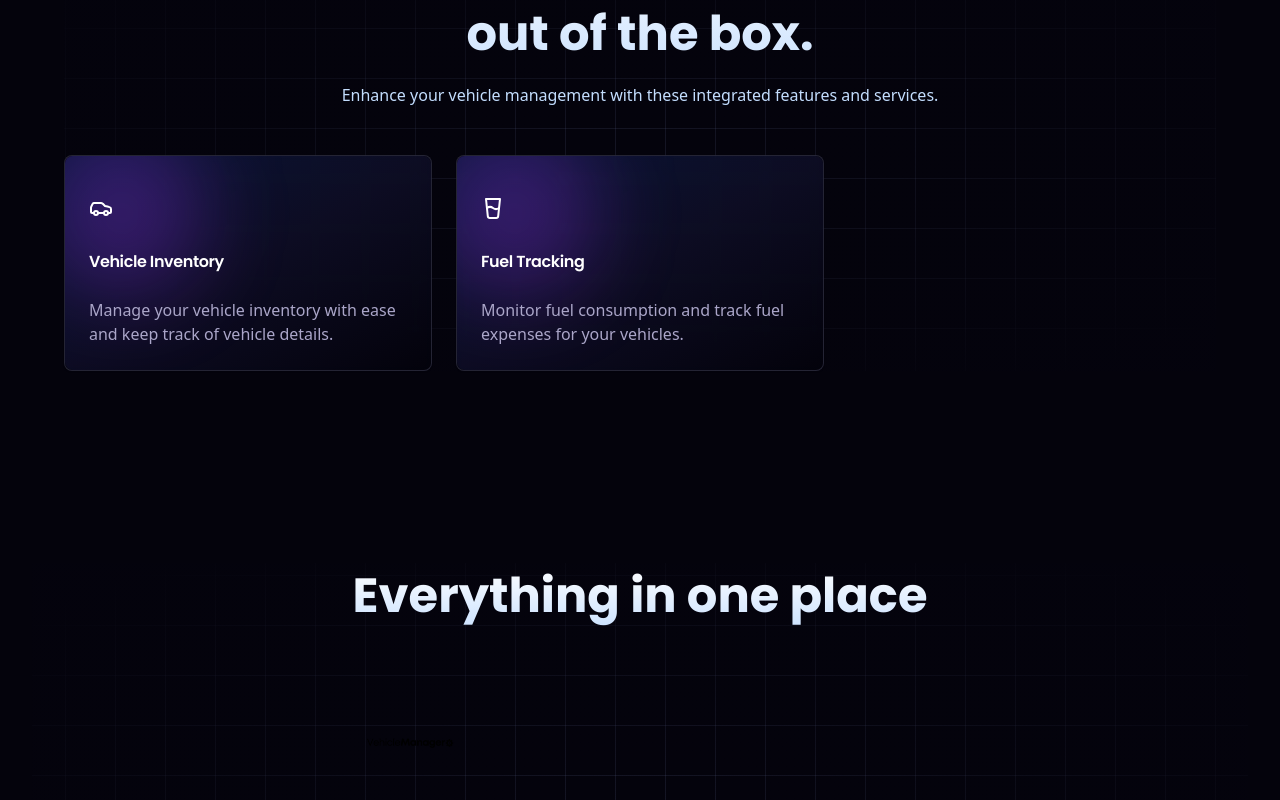
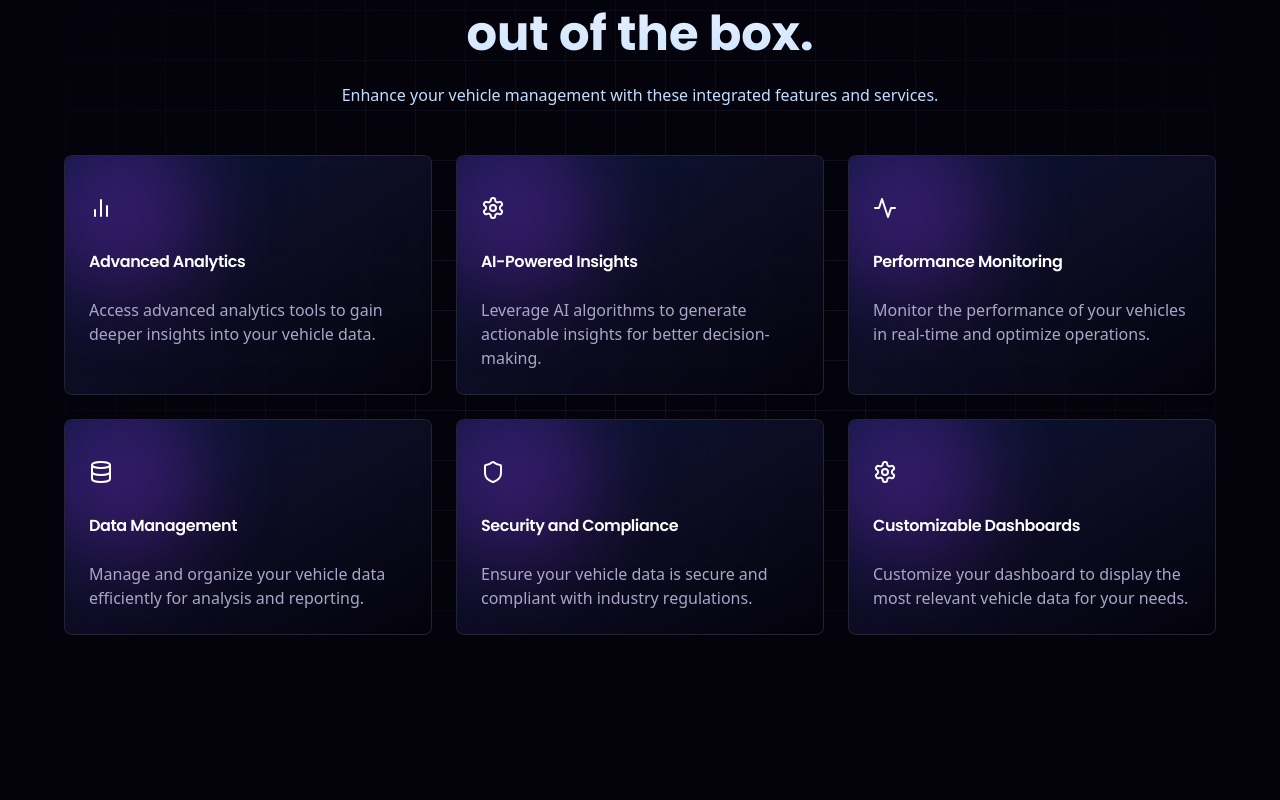
Before and after one commit to Logic-Auto/vehiclemanager, a Next.js app: page /en in a window 1280 px wide. Shown: the part 1560-2360 px from the top of the page. Built offline with nearby package versions, Linux system fonts and the light colour scheme; no server answers.

Commit message:
Update Integrations.tsx

```diff
--- a/src/components/marketing/integrations/Integrations.tsx
+++ b/src/components/marketing/integrations/Integrations.tsx
@@ -2,7 +2,7 @@ import GradientText from "@/components/core/gradient-text/GradientText";
 import { Section } from "@/components/core/section/Section";
 import { SectionHeader } from "@/components/core/section/SectionHeader";
 import { Card, CardContent, CardFooter, CardHeader, CardTitle } from "@/components/ui/card";
-import { Car, GlassWater } from "lucide-react";
+import { ActivityIcon, BarChart2Icon, Car, DatabaseIcon, GlassWater, SettingsIcon, ShieldIcon } from "lucide-react";
 
 export default function Integrations() {
   return (
@@ -26,14 +26,14 @@ export default function Integrations() {
   <div className="absolute w-[170px] h-[170px] bg-purple-600/30 rounded-full -top-7 -left-7 z-[0] blur-2xl" />
   <div className="rounded-lg bg-gradient-to-br from-blue-600/20 via-indigo-500/10 to-transparent">
     <CardHeader className="relative">
-                <Car className="h-14 mb-2 text-white" />
+      <BarChart2Icon className="h-14 mb-2 text-white" />
       <CardTitle className="text-white text-md">
-                  Vehicle Inventory
+        Advanced Analytics
       </CardTitle>
     </CardHeader>
     <CardContent className="relative">
       <p>
-                  Manage your vehicle inventory with ease and keep track of vehicle details.
+        Access advanced analytics tools to gain deeper insights into your vehicle data.
       </p>
     </CardContent>
   </div>
@@ -43,19 +43,87 @@ export default function Integrations() {
   <div className="absolute w-[170px] h-[170px] bg-purple-600/30 rounded-full -top-7 -left-7 z-[0] blur-2xl" />
   <div className="rounded-lg bg-gradient-to-br from-blue-600/20 via-indigo-500/10 to-transparent">
     <CardHeader className="relative">
-                <GlassWater className="h-14 mb-2 text-white" />
+      <SettingsIcon className="h-14 mb-2 text-white" />
       <CardTitle className="text-white text-md">
-                  Fuel Tracking
+        AI-Powered Insights
       </CardTitle>
     </CardHeader>
     <CardContent className="relative">
       <p>
-                  Monitor fuel consumption and track fuel expenses for your vehicles.
+        Leverage AI algorithms to generate actionable insights for better decision-making.
       </p>
     </CardContent>
   </div>
+</Card>
 
+<Card className="relative flex overflow-hidden md:grid-cols-1 lg:col-span-2 bg-background/70 backdrop-blur-sm border-border/20">
+  <div className="absolute w-[170px] h-[170px] bg-purple-600/30 rounded-full -top-7 -left-7 z-[0] blur-2xl" />
+  <div className="rounded-lg bg-gradient-to-br from-blue-600/20 via-indigo-500/10 to-transparent">
+    <CardHeader className="relative">
+      <ActivityIcon className="h-14 mb-2 text-white" />
+      <CardTitle className="text-white text-md">
+        Performance Monitoring
+      </CardTitle>
+    </CardHeader>
+    <CardContent className="relative">
+      <p>
+        Monitor the performance of your vehicles in real-time and optimize operations.
+      </p>
+    </CardContent>
+  </div>
 </Card>
+
+<Card className="relative flex overflow-hidden md:grid-cols-1 lg:col-span-2 bg-background/70 backdrop-blur-sm border-border/20">
+  <div className="absolute w-[170px] h-[170px] bg-purple-600/30 rounded-full -top-7 -left-7 z-[0] blur-2xl" />
+  <div className="rounded-lg bg-gradient-to-br from-blue-600/20 via-indigo-500/10 to-transparent">
+    <CardHeader className="relative">
+      <DatabaseIcon className="h-14 mb-2 text-white" />
+      <CardTitle className="text-white text-md">
+        Data Management
+      </CardTitle>
+    </CardHeader>
+    <CardContent className="relative">
+      <p>
+        Manage and organize your vehicle data efficiently for analysis and reporting.
+      </p>
+    </CardContent>
+  </div>
+</Card>
+
+<Card className="relative flex overflow-hidden md:grid-cols-1 lg:col-span-2 bg-background/70 backdrop-blur-sm border-border/20">
+  <div className="absolute w-[170px] h-[170px] bg-purple-600/30 rounded-full -top-7 -left-7 z-[0] blur-2xl" />
+  <div className="rounded-lg bg-gradient-to-br from-blue-600/20 via-indigo-500/10 to-transparent">
+    <CardHeader className="relative">
+      <ShieldIcon className="h-14 mb-2 text-white" />
+      <CardTitle className="text-white text-md">
+        Security and Compliance
+      </CardTitle>
+    </CardHeader>
+    <CardContent className="relative">
+      <p>
+        Ensure your vehicle data is secure and compliant with industry regulations.
+      </p>
+    </CardContent>
+  </div>
+</Card>
+
+<Card className="relative flex overflow-hidden md:grid-cols-1 lg:col-span-2 bg-background/70 backdrop-blur-sm border-border/20">
+  <div className="absolute w-[170px] h-[170px] bg-purple-600/30 rounded-full -top-7 -left-7 z-[0] blur-2xl" />
+  <div className="rounded-lg bg-gradient-to-br from-blue-600/20 via-indigo-500/10 to-transparent">
+    <CardHeader className="relative">
+      <SettingsIcon className="h-14 mb-2 text-white" />
+      <CardTitle className="text-white text-md">
+        Customizable Dashboards
+      </CardTitle>
+    </CardHeader>
+    <CardContent className="relative">
+      <p>
+        Customize your dashboard to display the most relevant vehicle data for your needs.
+      </p>
+    </CardContent>
+  </div>
+</Card>
+
 
 
           {/* Add more integration examples here */}
```
Lines whose indentation alone changed are shown as unchanged.
